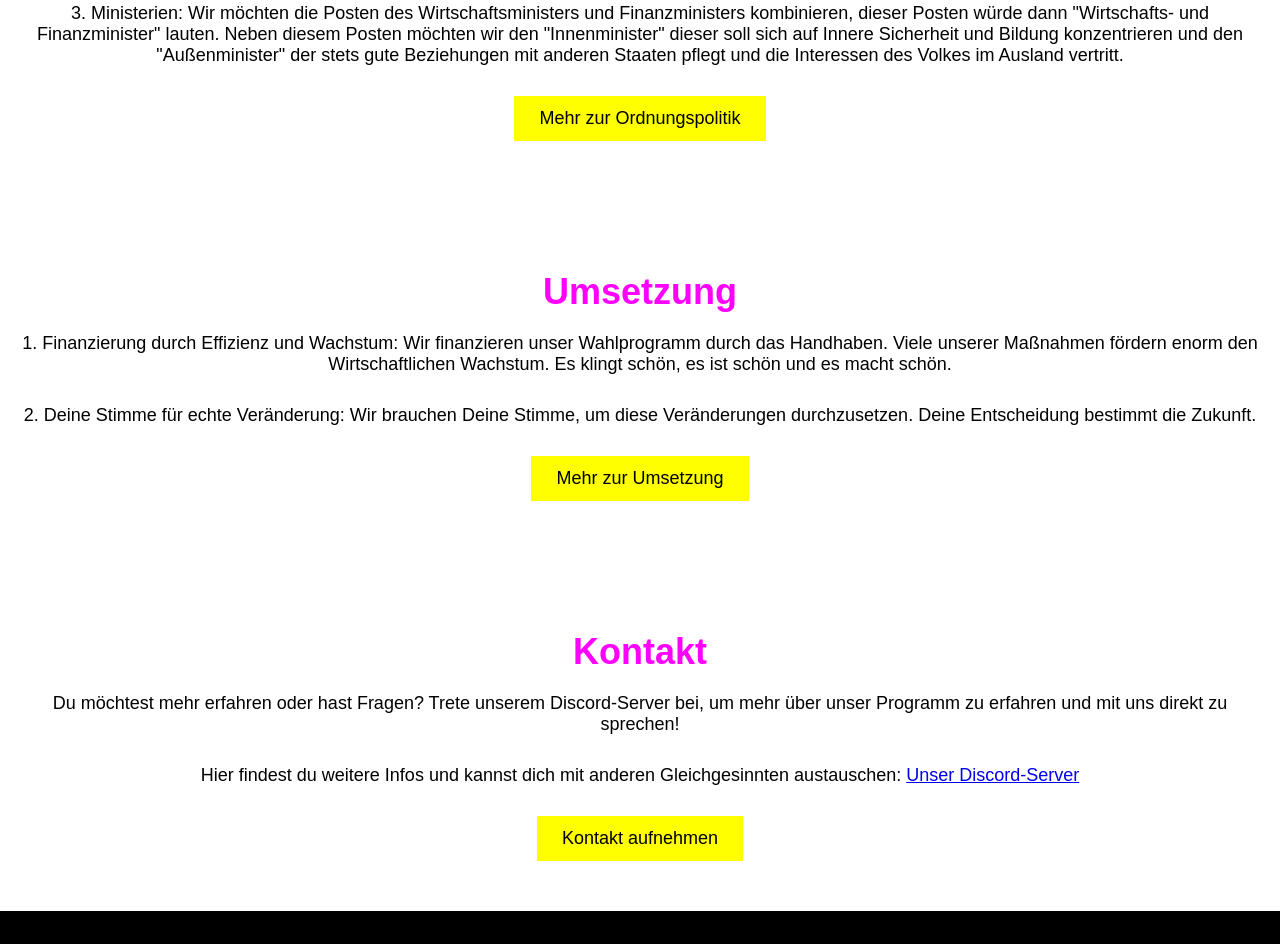
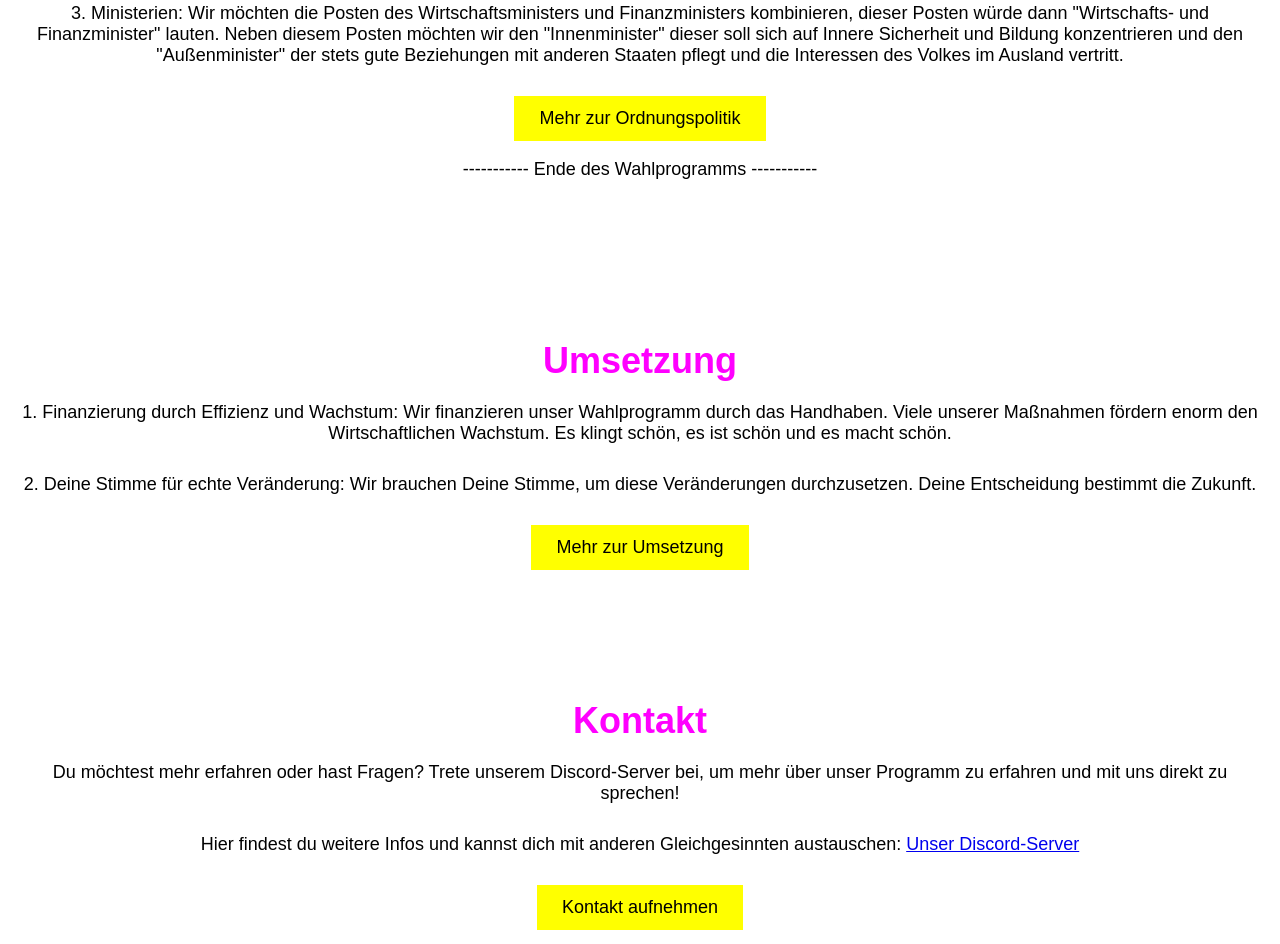
Before and after one commit to website-network/freie-demokraten-wahlprogramm, a plain HTML site: page index.html in a window 1280 px wide. Shown: the part 2755-3699 px from the top of the page. Drawn offline with Linux system fonts and the light colour scheme.

Commit message:
Update index.html

```diff
--- a/index.html
+++ b/index.html
@@ -190,6 +190,9 @@
         <p>2. Effiziente Regierung – Weniger Bürokratie: Wir setzen auf eine klare und fokussierte Regierung. Nur die wichtigsten Ministerien werden besetzt.</p>
         <p>3. Ministerien: Wir möchten die Posten des Wirtschaftsministers und Finanzministers kombinieren, dieser Posten würde dann "Wirtschafts- und Finanzminister" lauten. Neben diesem Posten möchten wir den "Innenminister" dieser soll sich auf Innere Sicherheit und Bildung konzentrieren und den "Außenminister" der stets gute Beziehungen mit anderen Staaten pflegt und die Interessen des Volkes im Ausland vertritt.</p>
         <a href="https://discord.gg/tWBgNJXDqA" target="_blank"><button class="button">Mehr zur Ordnungspolitik</button></a>
+
+
+        <p>----------- Ende des Wahlprogramms -----------</p>
     </section>
 
     <!-- Umsetzung Section -->
```
